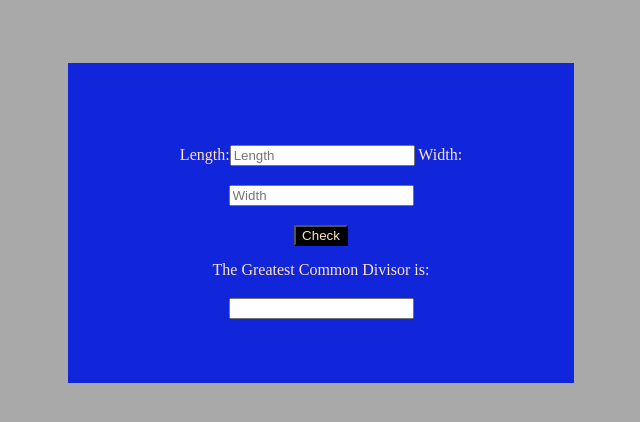
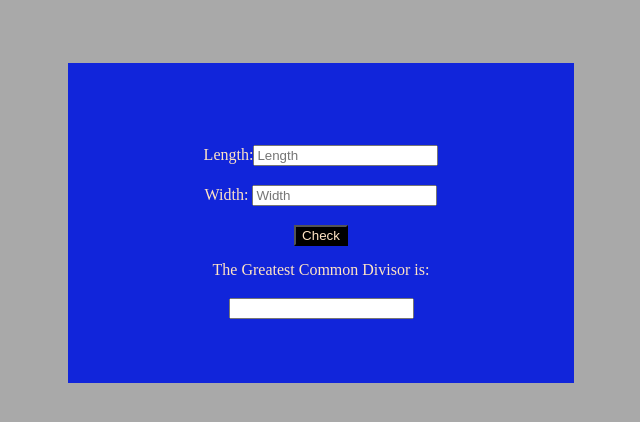
Before and after one commit to benjaminangafua/euclid-gcd-algorithm, a plain HTML site: page index.html in a window 1280 px wide. Shown: the whole page, without its empty margins (319-959 px from the left). Drawn offline with Linux system fonts and the light colour scheme.

Commit message:
Euclid's GCD Algorithm

```diff
--- a/index.html
+++ b/index.html
@@ -12,7 +12,7 @@
 
 <body>
     <div id="container">
-        Length:<input placeholder="Length" id="length"> Width: <input placeholder="Width" id="width"> <br />
+        Length:<input placeholder="Length" id="length"> <br> Width: <input placeholder="Width" id="width"> <br />
         <button type="submit" onclick="checkGcd()">Check</button>
         <br> The Greatest Common Divisor is: <input id="gcd" type="text">
     </div>
```
